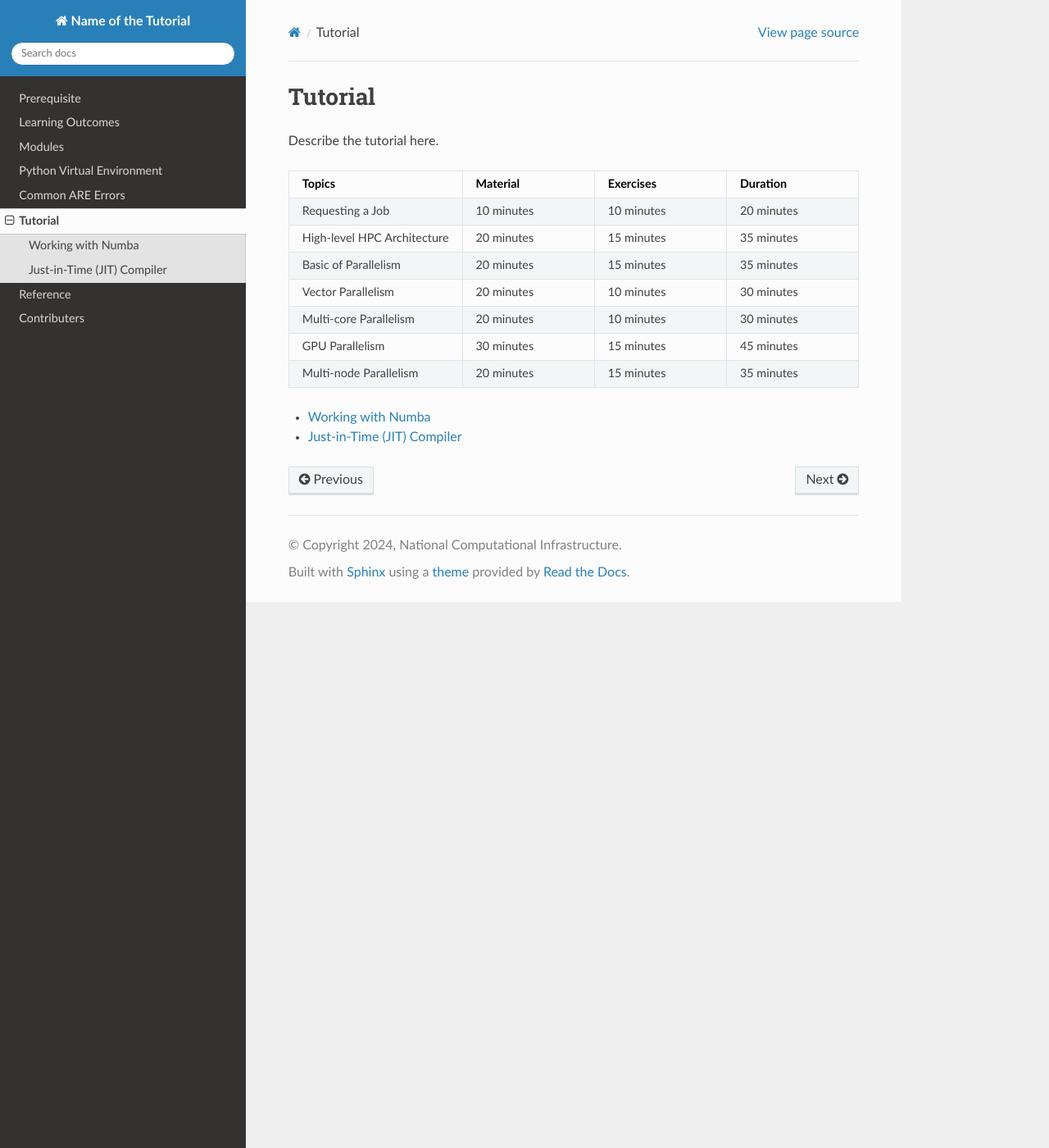
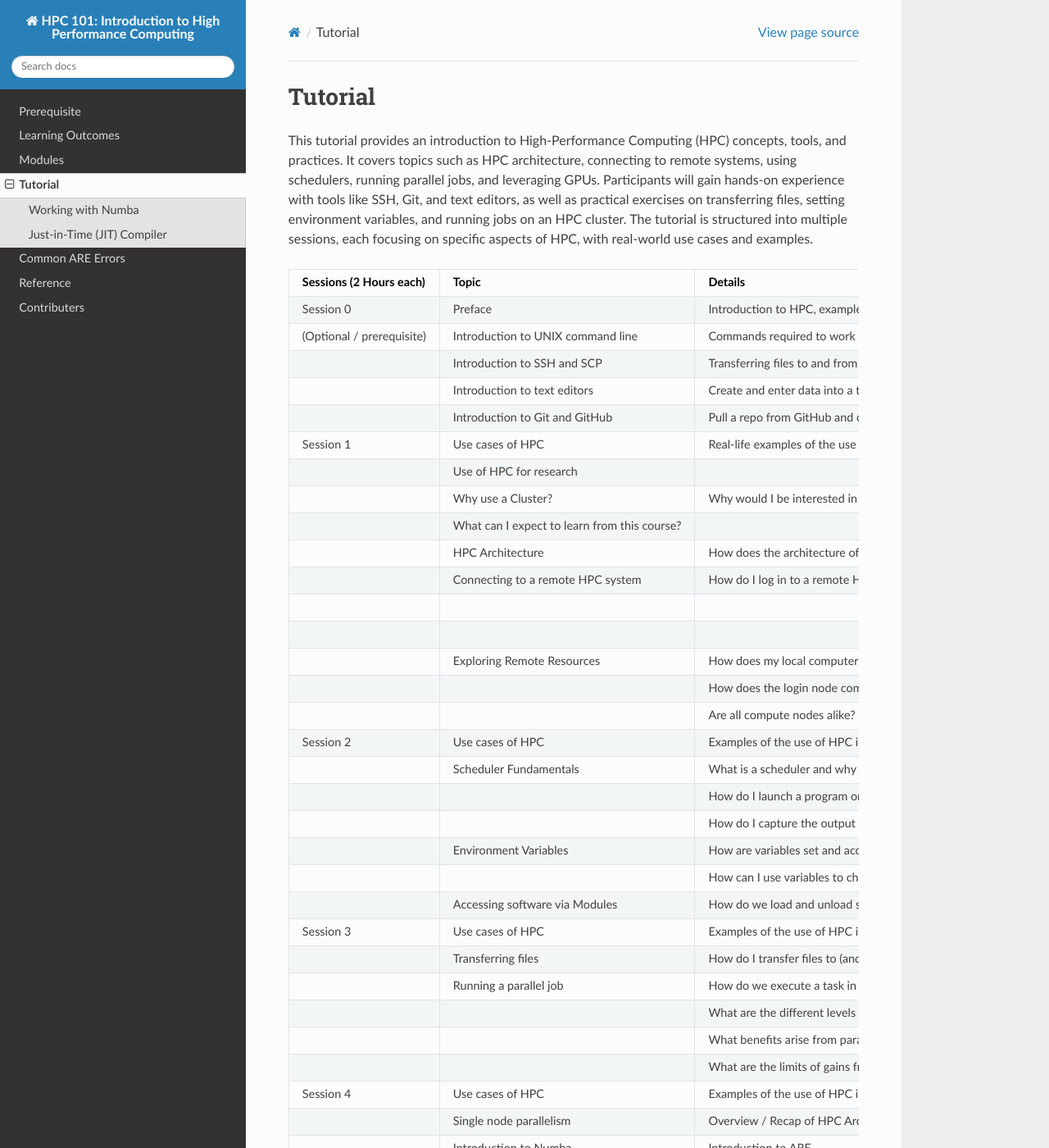
Before and after one commit to matinnuhamunada/hpc101, a Sphinx documentation site: the page built from docs/source/tutorial.rst, in a window 1280 px wide and 1400 px high. Shown: the whole window at 82% size. Built offline with Sphinx 7.4.7 and the Read the Docs theme 3.1.0, drawn with Linux system fonts in a browser that asks for light colours; some of the changed text lies outside the part shown.

Commit message:
docs updated

```diff
--- a/docs/source/conf.py
+++ b/docs/source/conf.py
@@ -2,34 +2,34 @@
 
 # -- Project information
 
-project = 'Name of the Tutorial'
-copyright = '2024, National Computational Infrastructure'
-author = 'Name of the author'
+project = "HPC 101: Introduction to High Performance Computing"
+copyright = "2025, National Computational Infrastructure"
+author = "Joseph John, Abdullah Seikh, and the NCI Training Team"
 
-release = '0.1'
-version = '0.1.0'
+release = "0.1"
+version = "0.1.0"
 
 # -- General configuration
 
 extensions = [
-    'sphinx.ext.duration',
-    'sphinx.ext.doctest',
-    'sphinx.ext.autodoc',
-    'sphinx.ext.autosummary',
-    'sphinx.ext.intersphinx',
+    "sphinx.ext.duration",
+    "sphinx.ext.doctest",
+    "sphinx.ext.autodoc",
+    "sphinx.ext.autosummary",
+    "sphinx.ext.intersphinx",
 ]
 
 intersphinx_mapping = {
-    'python': ('https://docs.python.org/3/', None),
-    'sphinx': ('https://www.sphinx-doc.org/en/master/', None),
+    "python": ("https://docs.python.org/3/", None),
+    "sphinx": ("https://www.sphinx-doc.org/en/master/", None),
 }
-intersphinx_disabled_domains = ['std']
+intersphinx_disabled_domains = ["std"]
 
-templates_path = ['_templates']
+templates_path = ["_templates"]
 
 # -- Options for HTML output
 
-html_theme = 'sphinx_rtd_theme'
+html_theme = "sphinx_rtd_theme"
 
 # -- Options for EPUB output
-epub_show_urls = 'footnote'
+epub_show_urls = "footnote"
--- a/docs/source/index.rst
+++ b/docs/source/index.rst
@@ -1,4 +1,4 @@
-Name of the Workshop
+HPC 101: Introduction to High Performance Computing
 =================================================
 
 This repository provides an introduction to the concepts of parallel programming using Python.
--- a/docs/source/modules.rst
+++ b/docs/source/modules.rst
@@ -6,6 +6,7 @@ Modules
  2.  papi/7.0.1
  3.  openmpi/4.0.1
  4.  cuda/12.3.2
+ 5.  gcc/14.2.0
 
 Modules are how we manage software in most HPC machines. We can see all the available modules using the command
 
--- a/docs/source/prerequisite.rst
+++ b/docs/source/prerequisite.rst
@@ -2,8 +2,7 @@ Prerequisite
 ============
 
 .. important::
- #.  Experience with Python.
- #.  Experience with bash or similar Unix shells.
+ #.  NCI account.
 
 This workshop assumes that you have experience coding in Python and are familiar with using Unix shell.
 If you are using a Windows machine please make sure you have a shell that supports SSH. Windows users can either use
@@ -27,4 +26,5 @@ If you are using a Windows machine please make sure you have a shell that suppor
 
 
 .. warning::
-    Project vp91 is temporary for training purposes only. Data in vp91 will be cleaned in one week time after the training.
+    Project vp91 will be active only for the duration of the course. Data in proeject will be cleaned in one week time after the
+    course.
--- a/docs/source/tutorial.rst
+++ b/docs/source/tutorial.rst
@@ -1,44 +1,247 @@
 Tutorial
 ========
 
-Describe the tutorial here.
+This tutorial provides an introduction to High-Performance Computing (HPC) concepts, tools, and practices.
+It covers topics such as HPC architecture, connecting to remote systems, using schedulers, running parallel
+jobs, and leveraging GPUs. Participants will gain hands-on experience with tools like SSH, Git, and text
+editors, as well as practical exercises on transferring files, setting environment variables, and running
+jobs on an HPC cluster. The tutorial is structured into multiple sessions, each focusing on specific aspects
+of HPC, with real-world use cases and examples.
+
 
 .. list-table::
-  :widths: 20 20 20 20
-  :header-rows: 1
+   :widths: 15 20 35 25 10 10
+   :header-rows: 1
 
-  * - Topics
-    - Material
-    - Exercises
-    - Duration
-  * - Requesting a Job
-    - 10 minutes
-    - 10 minutes
-    - 20 minutes
-  * - High-level HPC Architecture
-    - 20 minutes
-    - 15 minutes
-    - 35 minutes
-  * - Basic of Parallelism
-    - 20 minutes
-    - 15 minutes
-    - 35 minutes
-  * - Vector Parallelism
-    - 20 minutes
-    - 10 minutes
-    - 30 minutes
-  * - Multi-core Parallelism
-    - 20 minutes
-    - 10 minutes
-    - 30 minutes
-  * - GPU Parallelism
-    - 30 minutes
-    - 15 minutes
-    - 45 minutes
-  * - Multi-node Parallelism
-    - 20 minutes
-    - 15 minutes
-    - 35 minutes
+   * - Sessions (2 Hours each)
+     - Topic
+     - Details
+     - Hands-on Component
+     - Topic Time
+     - Session Time (minutes)
+   * - Session 0
+     - Preface
+     - Introduction to HPC, examples and use cases
+     -
+     - 15
+     - 120
+   * - (Optional / prerequisite)
+     - Introduction to UNIX command line
+     - Commands required to work on an HPC machine.
+     - Unix commands
+     - 30
+     -
+   * -
+     - Introduction to SSH and SCP
+     - Transferring files to and from remote servers.
+     - Login and transfer files
+     - 30
+     -
+   * -
+     - Introduction to text editors
+     - Create and enter data into a text file using text editors.
+     - VIM and Nano
+     - 30
+     -
+   * -
+     - Introduction to Git and GitHub
+     - Pull a repo from GitHub and commit changes.
+     - Pulling repo and local commits
+     - 15
+     -
+   * - Session 1
+     - Use cases of HPC
+     - Real-life examples of the use of high-performance computing
+     -
+     - 10
+     - 120
+   * -
+     - Use of HPC for research
+     -
+     -
+     - 10
+     -
+   * -
+     - Why use a Cluster?
+     - Why would I be interested in High Performance Computing (HPC)?
+     -
+     - 5
+     -
+   * -
+     - What can I expect to learn from this course?
+     -
+     -
+     - 5
+     -
+   * -
+     - HPC Architecture
+     - How does the architecture of an HPC machine look like?
+     -
+     - 10
+     -
+   * -
+     - Connecting to a remote HPC system
+     - How do I log in to a remote HPC system?
+     - Using SSH to login to Gadi
+     - 20
+     -
+   * -
+     -
+     -
+     - Using Gadi terminal to login
+     - 10
+     -
+   * -
+     -
+     -
+     - SSH keys
+     - 20
+     -
+   * -
+     - Exploring Remote Resources
+     - How does my local computer compare to the remote systems?
+     - Explore Gadi Architecture
+     - 15
+     -
+   * -
+     -
+     - How does the login node compare to the compute nodes?
+     - Explore directories
+     - 10
+     -
+   * -
+     -
+     - Are all compute nodes alike?
+     -
+     - 5
+     -
+   * - Session 2
+     - Use cases of HPC
+     - Examples of the use of HPC in various research fields
+     -
+     - 10
+     - 120
+   * -
+     - Scheduler Fundamentals
+     - What is a scheduler and why does a cluster need one?
+     - Run a batch job on Gadi
+     - 20
+     -
+   * -
+     -
+     - How do I launch a program on a compute node?
+     - Run an interactive job on Gadi
+     - 15
+     -
+   * -
+     -
+     - How do I capture the output of a program?
+     -
+     - 20
+     -
+   * -
+     - Environment Variables
+     - How are variables set and accessed in the Unix shell?
+     - Set environmental variables
+     - 10
+     -
+   * -
+     -
+     - How can I use variables to change how a program runs?
+     - Run Jobs using Environment variables
+     - 5
+     -
+   * -
+     - Accessing software via Modules
+     - How do we load and unload software packages?
+     - Load and unload packages in Gadi
+     - 40
+     -
+   * - Session 3
+     - Use cases of HPC
+     - Examples of the use of HPC in various research fields
+     -
+     - 10
+     - 120
+   * -
+     - Transferring files
+     - How do I transfer files to (and from) the cluster?
+     - Transfer files to and from Gadi
+     - 20
+     -
+   * -
+     - Running a parallel job
+     - How do we execute a task in parallel?
+     - Install Python packages
+     - 20
+     -
+   * -
+     -
+     - What are the different levels of parallelism?
+     - Launch parallel jobs
+     - 50
+     -
+   * -
+     -
+     - What benefits arise from parallel execution?
+     -
+     - 10
+     -
+   * -
+     -
+     - What are the limits of gains from parallel execution?
+     -
+     - 10
+     -
+   * - Session 4
+     - Use cases of HPC
+     - Examples of the use of HPC in various research fields
+     -
+     - 10
+     - 120
+   * -
+     - Single node parallelism
+     - Overview / Recap of HPC Architecture
+     -
+     - 20
+     -
+   * -
+     - Introduction to Numba
+     - Introduction to ARE
+     -
+     - 30
+     -
+   * -
+     -
+     - How to parallelise on a single node?
+     - Run Jupyter notebooks
+     - 60
+     -
+   * - Session 5
+     - Use cases of HPC
+     - Examples of the use of HPC in various research fields
+     -
+     - 10
+     - 120
+   * -
+     - Introduction to GPUs
+     - How does GPUs work?
+     - Run Jupyter notebooks
+     - 110
+     -
+   * -
+     -
+     - How to launch GPU kernels using Numba?
+     -
+     -
+     -
+   * - Final Assessment
+     -
+     -
+     -
+     -
+     - Two weeks
+
 
 
 .. toctree::
```
Also changed, not shown: other parts of docs/source/index.rst (+1 -2 lines), README.md (+1 -1 lines), docs/source/outcomes.rst (+14 -7 lines).
